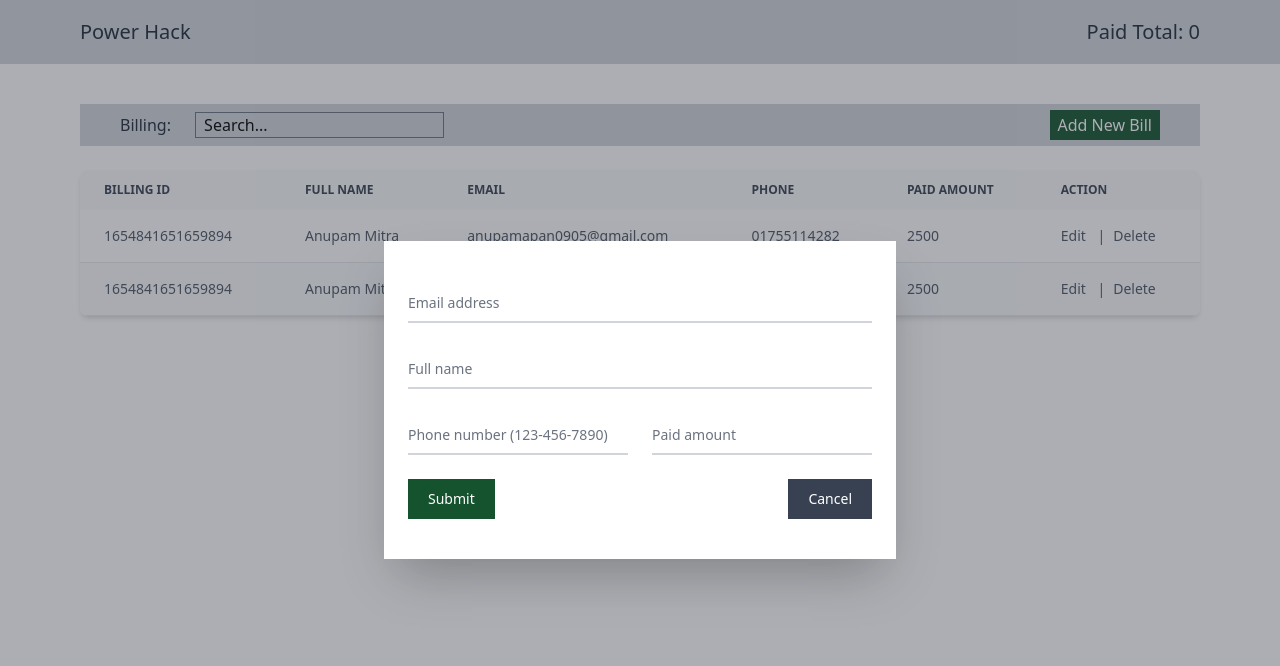
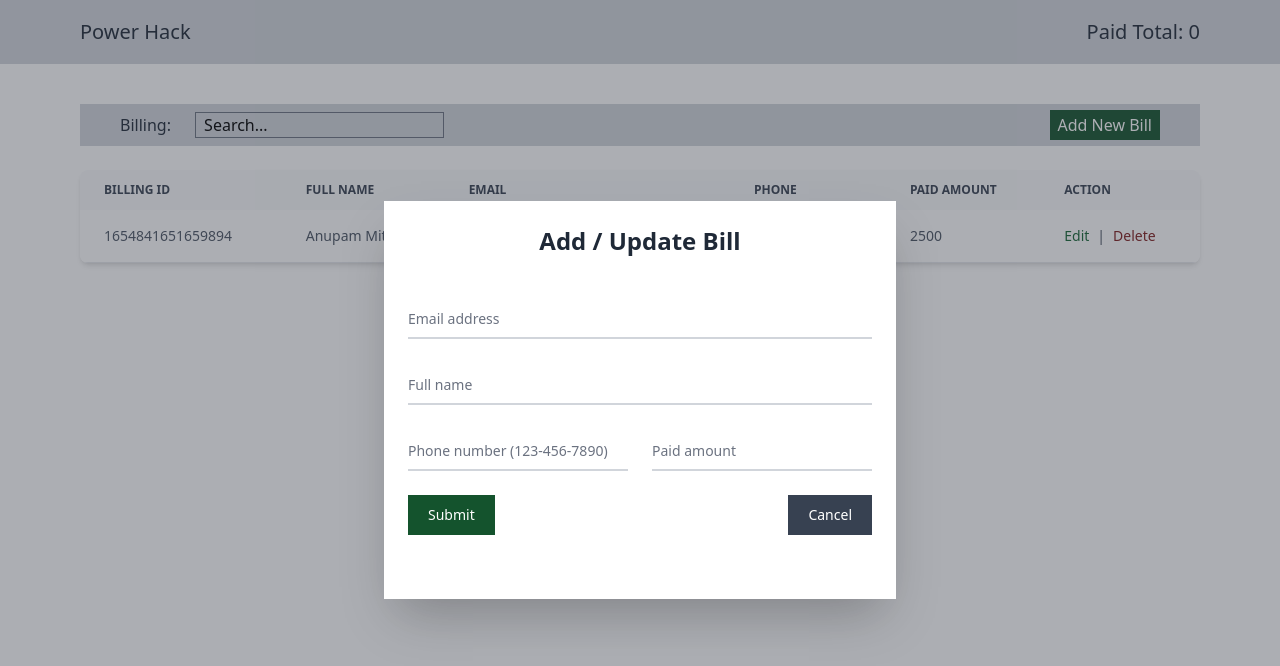
Before and after one commit to anupamapan9/power-hack-client, a React (Create React App) app: page / in a window 1280 px wide. Both pictures are taken after a click on the label "Add New Bill". Shown: the top 666 px of the page. Built offline with nearby package versions, Linux system fonts and the light colour scheme.

Commit message:
edit bill modal added

```diff
--- a/src/Components/Billing/Billing.js
+++ b/src/Components/Billing/Billing.js
@@ -8,8 +8,7 @@ const Billing = () => {
     return (
         <>
             <AddBillingHeader add={add} setAdd={setAdd} />
-            <BillingTable />
-            {/* <BillingModal /> */}
+            <BillingTable add={add} setAdd={setAdd} />
         </>
     );
 };
--- a/src/Components/Billing/BillingModal.js
+++ b/src/Components/Billing/BillingModal.js
@@ -13,26 +13,10 @@ const BillingModal = ({ add, setAdd }) => {
             {/* <!-- Put this part before </body> tag --> */}
             <input type="checkbox" id="my-modal" class="modal-toggle" />
             <div class="modal">
-                <div class="modal-box rounded-none py-10">
-
-
-
-
-
-
-
-
-
-
-
-
-
-
-
-
-
-
-                    <form onSubmit={handelAddBilling}>
+                <div class="modal-box rounded-none">
+                    <h1 className='text-center font-semibold text-2xl'>Add / Update Bill</h1>
+                    {/* form start ------------------------------------------------------------------------ */}
+                    <form onSubmit={handelAddBilling} className="py-10">
                         <div class="relative z-0 w-full mb-6 group">
                             <input type="email" name="floating_email" class="block py-2.5 px-0 w-full text-sm text-gray-900 bg-transparent border-0 border-b-2 border-gray-300 appearance-none dark:text-white dark:border-gray-600 dark:focus:border-blue-500 focus:outline-none focus:ring-0 focus:border-blue-600 peer" placeholder=" " required="" />
                             <label for="floating_email" class="peer-focus:font-medium absolute text-sm text-gray-500 dark:text-gray-400 duration-300 transform -translate-y-6 scale-75 top-3 -z-10 origin-[0] peer-focus:left-0 peer-focus:text-blue-600 peer-focus:dark:text-blue-500 peer-placeholder-shown:scale-100 peer-placeholder-shown:translate-y-0 peer-focus:scale-75 peer-focus:-translate-y-6">Email address</label>
@@ -60,22 +44,7 @@ const BillingModal = ({ add, setAdd }) => {
                     </form>
 
 
-
-
-
-
-
-
-
-
-
-
-
-
-
-
-
-
+                    {/* form end ------------------------------------------------------------------------ */}
 
 
                 </div>
--- /dev/null
+++ b/src/Components/Billing/BillingRow.js
@@ -0,0 +1,37 @@
+import React from 'react';
+import BillingModal from './BillingModal';
+
+const BillingRow = ({ add, setAdd }) => {
+    console.log(add)
+    return (<>
+        <tr class="border-b odd:bg-white even:bg-gray-50 font-medium text-gray-600">
+            <td class="px-6 py-4 ">
+                1654841651659894
+            </td>
+            <td class="px-6 py-4">
+                Anupam Mitra
+            </td>
+            <td class="px-6 py-4">
+                anupamapan0905@gmail.com
+            </td>
+            <td class="px-6 py-4">
+                01755114282
+            </td>
+            <td class="px-6 py-4">
+                2500
+            </td>
+            <td class="px-6 py-4">
+                <label for="my-modal" className='text-green-800 cursor-pointer' onClick={() => setAdd(!add)}>Edit</label>
+                <span className='mx-2'>|</span>
+                <button className='text-red-900'>Delete</button>
+            </td>
+        </tr>
+        {
+            add && <BillingModal />
+        }
+    </>
+
+    );
+};
+
+export default BillingRow;
--- a/src/Components/Billing/BillingTable.js
+++ b/src/Components/Billing/BillingTable.js
@@ -1,6 +1,7 @@
 import React, { useState } from 'react';
+import BillingRow from './BillingRow';
 
-const BillingTable = () => {
+const BillingTable = ({ add, setAdd }) => {
 
     return (
 
@@ -30,48 +31,7 @@ const BillingTable = () => {
                     </tr>
                 </thead>
                 <tbody>
-                    <tr class="border-b odd:bg-white even:bg-gray-50 font-medium text-gray-600">
-                        <td class="px-6 py-4 ">
-                            1654841651659894
-                        </td>
-                        <td class="px-6 py-4">
-                            Anupam Mitra
-                        </td>
-                        <td class="px-6 py-4">
-                            anupamapan0905@gmail.com
-                        </td>
-                        <td class="px-6 py-4">
-                            01755114282
-                        </td>
-                        <td class="px-6 py-4">
-                            2500
-                        </td>
-                        <td class="px-6 py-4">
-                            <button>Edit</button>  <span className='mx-2'>|</span>
-                            <button>Delete</button>
-                        </td>
-                    </tr>
-                    <tr class="border-b odd:bg-white even:bg-gray-50 font-medium text-gray-600">
-                        <td class="px-6 py-4 ">
-                            1654841651659894
-                        </td>
-                        <td class="px-6 py-4">
-                            Anupam Mitra
-                        </td>
-                        <td class="px-6 py-4">
-                            anupamapan0905@gmail.com
-                        </td>
-                        <td class="px-6 py-4">
-                            01755114282
-                        </td>
-                        <td class="px-6 py-4">
-                            2500
-                        </td>
-                        <td class="px-6 py-4">
-                            <button>Edit</button>  <span className='mx-2'>|</span>
-                            <button>Delete</button>
-                        </td>
-                    </tr>
+                    <BillingRow add={add} setAdd={setAdd} />
 
 
                 </tbody>
```
